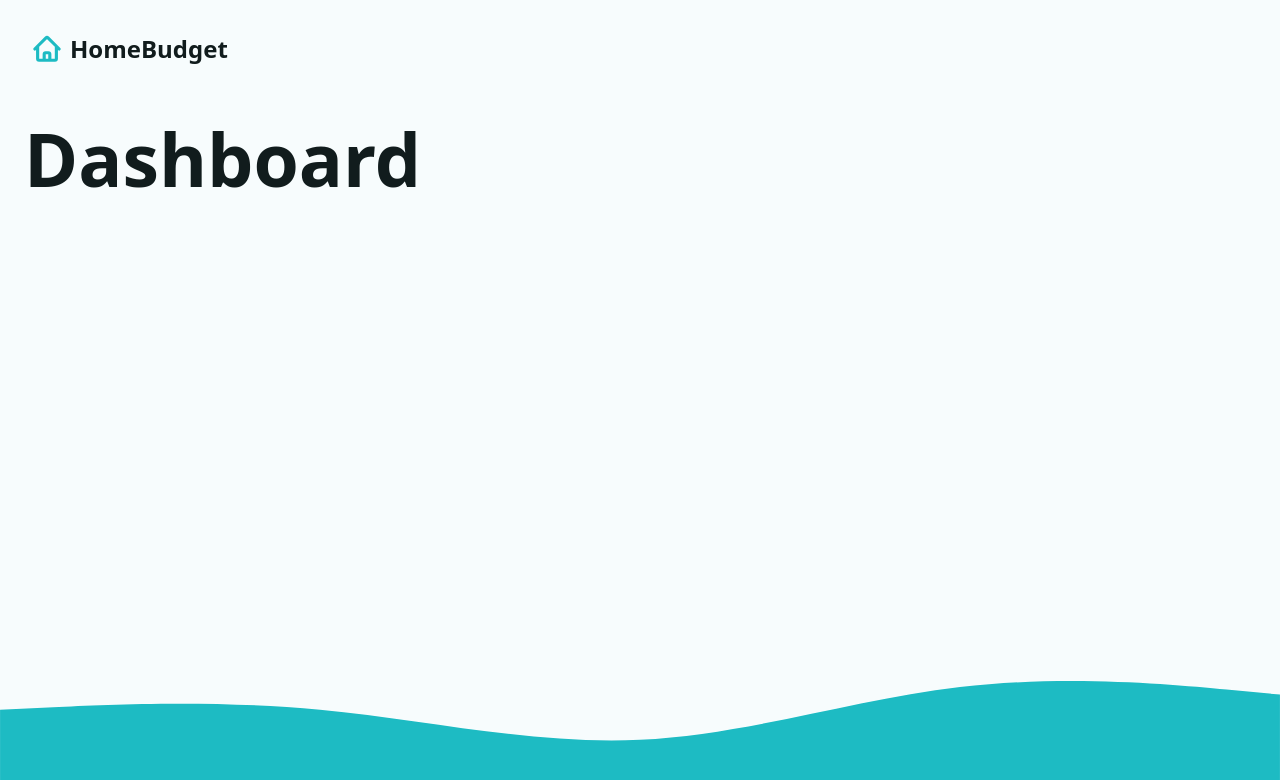
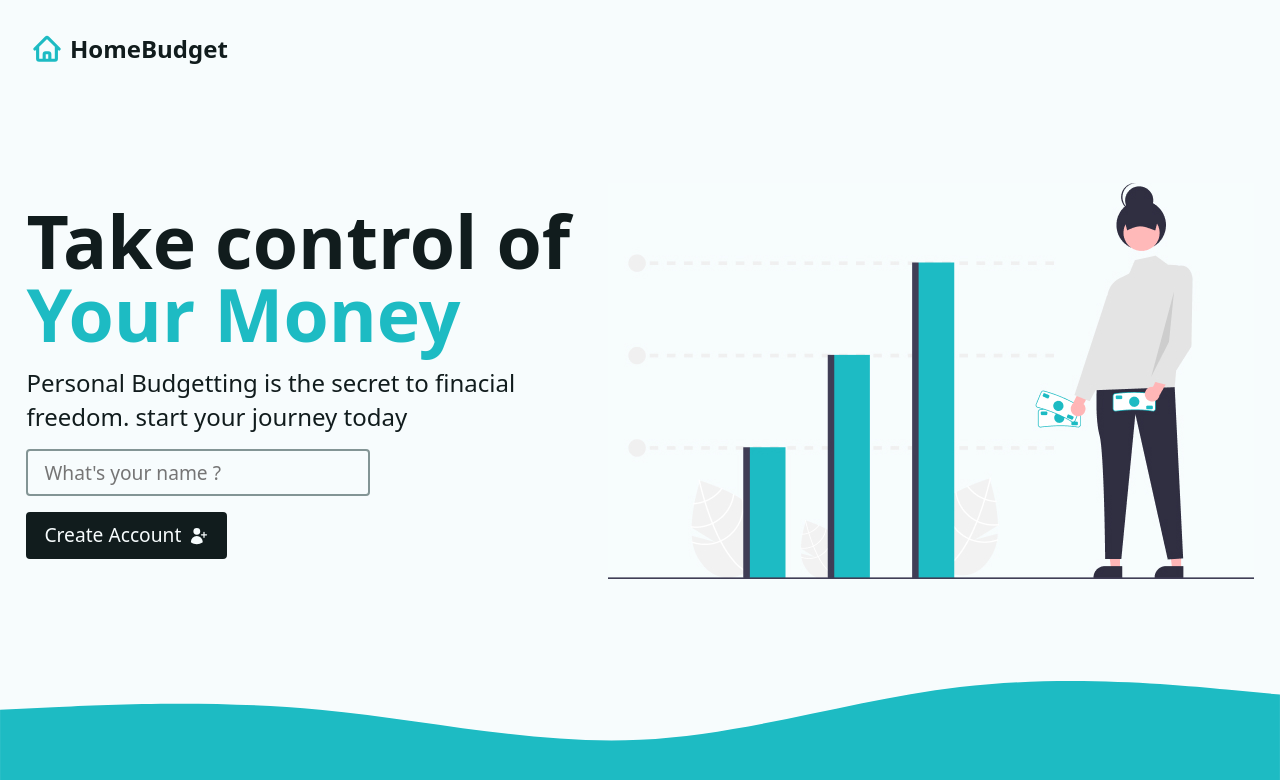
Before and after one commit to mkkapadi12/budget-app, a React (Vite) app: page / in a window 1280 px wide. Shown: the top 780 px of the page. Built offline with nearby package versions, Linux system fonts and the light colour scheme.

Commit message:
adding login page

```diff
--- a/src/App.jsx
+++ b/src/App.jsx
@@ -12,7 +12,7 @@
 import { logoutActions } from "./Actions/logout";
 
 // Routes
-import Dashboard, { dashboardLoader } from "./Pages/DashBoard";
+import Dashboard, { DashboardAction, dashboardLoader } from "./Pages/DashBoard";
 import Error from "./Pages/Error";
 
 const router = createBrowserRouter([
@@ -25,6 +25,7 @@
       {
         index: true,
         element: <Dashboard />,
+        action: DashboardAction,
         loader: dashboardLoader,
       },
       {
--- /dev/null
+++ b/src/Components/Intro.jsx
@@ -0,0 +1,39 @@
+import { UserPlusIcon } from "@heroicons/react/24/solid";
+import React from "react";
+import { Form } from "react-router-dom";
+import illustration from "../assets/illustration.jpg";
+
+const Intro = () => {
+  return (
+    <>
+      <div className="intro">
+        <div>
+          <h1>
+            Take control of <span className="accent">Your Money</span>
+          </h1>
+          <p>
+            Personal Budgetting is the secret to finacial freedom. start your
+            journey today
+          </p>
+          <Form method="post">
+            <input
+              type="text"
+              name="userName"
+              required
+              placeholder="What's your name ?"
+              aria-label="Your Name"
+              autoComplete="given-name"
+            />
+            <button type="submit" className="btn btn--dark">
+              <span>Create Account</span>
+              <UserPlusIcon width={20} />
+            </button>
+          </Form>
+        </div>
+        <img src={illustration} alt="person with money" />
+      </div>
+    </>
+  );
+};
+
+export default Intro;
--- a/src/Pages/DashBoard.jsx
+++ b/src/Pages/DashBoard.jsx
@@ -3,6 +3,22 @@
 
 //  helper functions
 import { fetchData } from "../Helper/Helper";
+
+//components
+import Intro from "../Components/Intro";
+import { toast } from "react-toastify";
+
+//action
+export const DashboardAction = async ({ request }) => {
+  const data = await request.formData();
+  const FormData = Object.fromEntries(data);
+  try {
+    localStorage.setItem("userName", JSON.stringify(FormData.userName));
+    return toast.success(`Welcome! ${FormData.userName}`);
+  } catch (error) {
+    throw new Error("There was a problem creating your account");
+  }
+};
 
 // loader
 export function dashboardLoader() {
@@ -13,10 +29,6 @@
 const Dashboard = () => {
   const { userName } = useLoaderData();
 
-  return (
-    <div>
-      <h1>{userName} Dashboard</h1>
-    </div>
-  );
+  return <>{userName ? <p>{userName}</p> : <Intro />}</>;
 };
 export default Dashboard;
```
